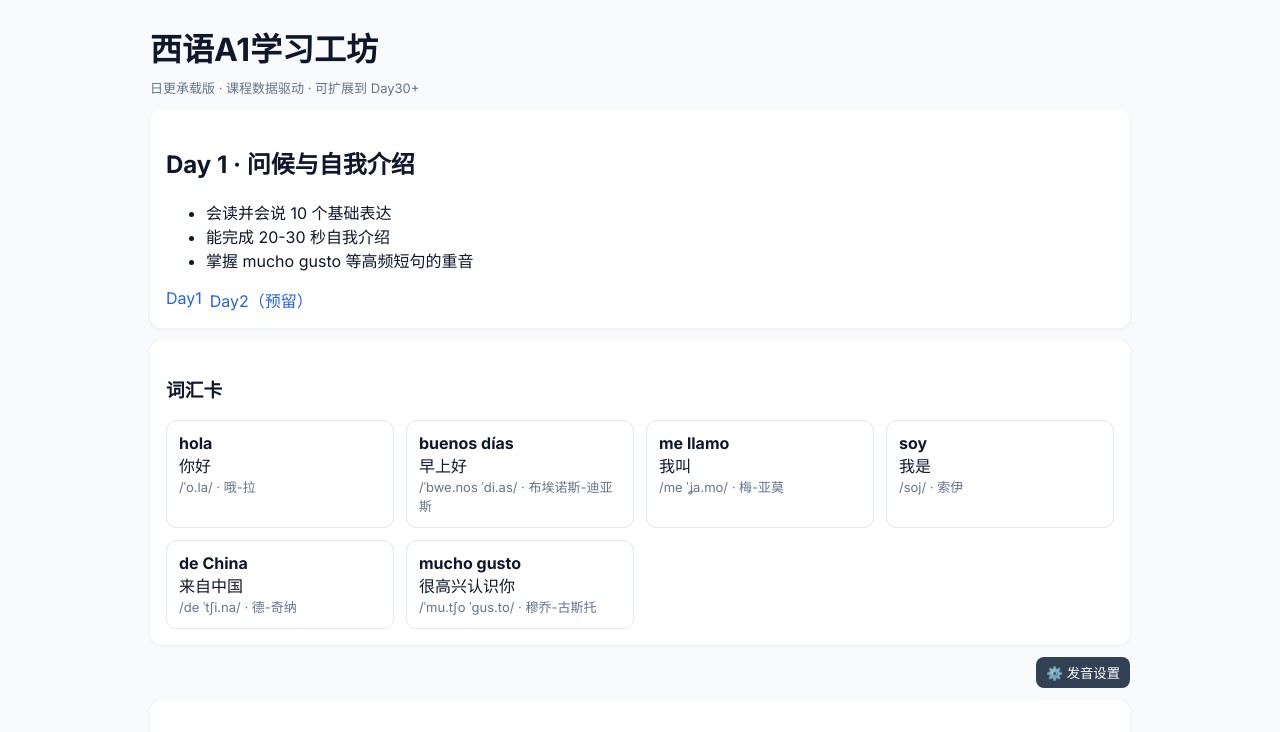
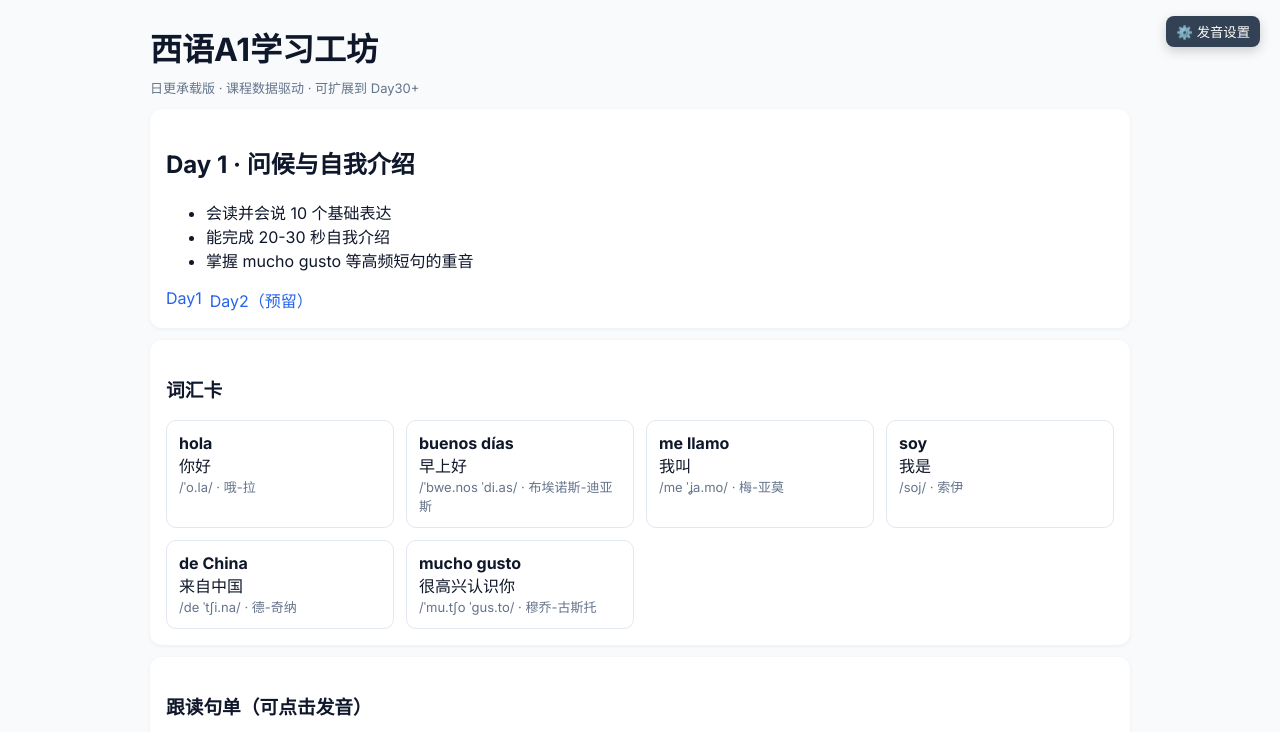
Before and after one commit to Endif030/Endif030.github.io, a plain HTML site: page spanish-learning-studio/index.html in a window 1280 px wide. Shown: the top 732 px of the page. Drawn offline with Linux system fonts and the light colour scheme.

Commit message:
style: pin voice settings button to page top-right

```diff
--- a/spanish-learning-studio/css/style.css
+++ b/spanish-learning-studio/css/style.css
@@ -8,8 +8,14 @@ section { background: #fff; border-radius: 12px; padding: 16px; margin: 12px 0;
 .sentence { display: flex; justify-content: space-between; gap: 12px; border: 1px solid #e2e8f0; border-radius: 10px; padding: 12px; margin-bottom: 10px; }
 .actions { display: flex; align-items: center; gap: 8px; flex-wrap: wrap; }
 button { border: 0; background: #2563eb; color: white; padding: 6px 10px; border-radius: 8px; cursor: pointer; }
-.topbar { display:flex; justify-content:flex-end; margin: 8px 0 12px; }
 #toggleSettings { background:#334155; }
+.floating-settings {
+  position: fixed;
+  top: 16px;
+  right: 20px;
+  z-index: 1000;
+  box-shadow: 0 4px 12px rgba(0,0,0,.18);
+}
 .hidden { display:none; }
 .nav { display: flex; gap: 8px; margin-top: 8px; }
 .nav a { color: #2563eb; text-decoration: none; }
--- a/spanish-learning-studio/index.html
+++ b/spanish-learning-studio/index.html
@@ -28,9 +28,7 @@
       <div id="vocab" class="grid"></div>
     </section>
 
-    <div class="topbar">
-      <button id="toggleSettings" type="button">⚙️ 发音设置</button>
-    </div>
+    <button id="toggleSettings" class="floating-settings" type="button">⚙️ 发音设置</button>
 
     <section id="settingsPanel" class="hidden">
       <h3>发音设置</h3>
```
